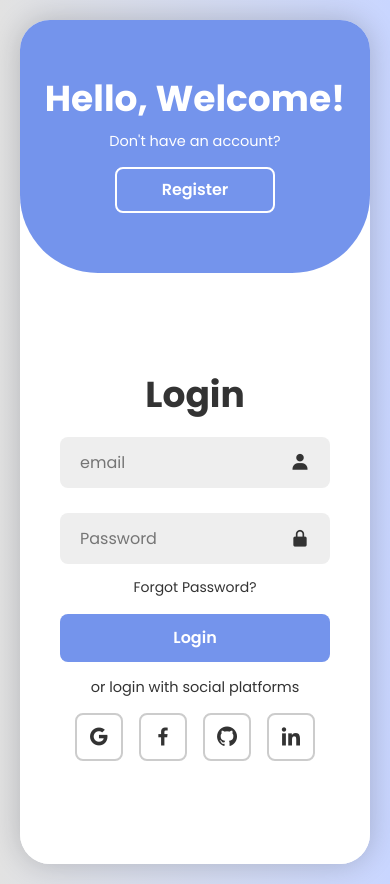
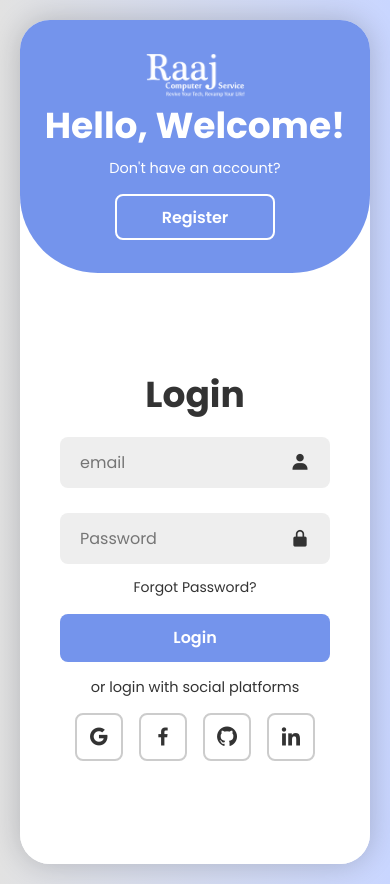
Before and after one commit to rajudevnath29-source/billing-app, a React (Create React App) app in the folder frontend/: page / in a window 390 px wide. Built offline with nearby package versions, Linux system fonts and the light colour scheme; no server answers.

Commit message:
login and register add logo

```diff
--- a/frontend/src/components/Header.js
+++ b/frontend/src/components/Header.js
@@ -22,12 +22,12 @@ export default function Header({ collapsed, setCollapsed }) {
         ☰
       </button>
 
-      {/* <img
+      <img
         src="/L.png"
         alt="Raaj Computer Service"
         style={styles.logo}
-      /> */}
-      <h3>ERP Dashboard</h3>
+      />
+      {/* <h3>ERP Dashboard</h3> */}
 
       {/* RIGHT SIDE ACTIONS */}
       <div style={styles.right}>
--- a/frontend/src/components/Sidebar.js
+++ b/frontend/src/components/Sidebar.js
@@ -69,12 +69,12 @@ export default function Sidebar({ collapsed, hovered, setHovered }) {
     >
       {/* LOGO */}
 
-      {/* <img
+      <img
         src="/D.png"
         alt="Raaj Computer Services"
         style={expanded ? styles.collapsedlogo : styles.logo}
-      /> */}
-      <h2 style={styles.logo}>{expanded ? "ERP" : "🧾"}</h2>
+      />
+      {/* <h2 style={styles.logo}>{expanded ? "ERP" : "🧾"}</h2> */}
 
       {/* DASHBOARD */}
       {hasPermission("DASHBOARD_ACCESS") && (
--- a/frontend/src/pages/Login.js
+++ b/frontend/src/pages/Login.js
@@ -27,10 +27,7 @@ export default function Login() {
     e.preventDefault();
 
     try {
-      const res = await axios.post(
-        `${API_URL}/auth/login`,
-        loginData,
-      );
+      const res = await axios.post(`${API_URL}/auth/login`, loginData);
       localStorage.setItem("token", res.data.token);
       localStorage.setItem("user", JSON.stringify(res.data.user));
       toast.success("Login Successful");
@@ -219,6 +216,7 @@ export default function Login() {
         {/* TOGGLE */}
         <div className="toggle-box">
           <div className="toggle-panel toggle-left">
+            <img src="/D.png" alt="Logo" className="auth-logo" />
             <h1>Hello, Welcome!</h1>
 
             <p>Don't have an account?</p>
@@ -233,6 +231,7 @@ export default function Login() {
           </div>
 
           <div className="toggle-panel toggle-right">
+            <img src="/D.png" alt="Logo" className="auth-logo" />
             <h1>Welcome Back!</h1>
 
             <p>Already have an account?</p>
--- a/frontend/src/styles/auth.css
+++ b/frontend/src/styles/auth.css
@@ -247,6 +247,13 @@
   border: 2px solid #fff;
   box-shadow: none;
 }
+.auth-logo {
+  width: 180px;
+  height: auto;
+  object-fit: contain;
+  margin-bottom: 20px;
+  filter: brightness(1.5);
+}
 
 /* =========================
    RESPONSIVE
@@ -296,4 +303,8 @@
   .container.active .toggle-panel.toggle-right {
     bottom: 0;
   }
+  .auth-logo {
+    width: 100px;
+    margin-bottom: 10px;
+  }
 }
```
